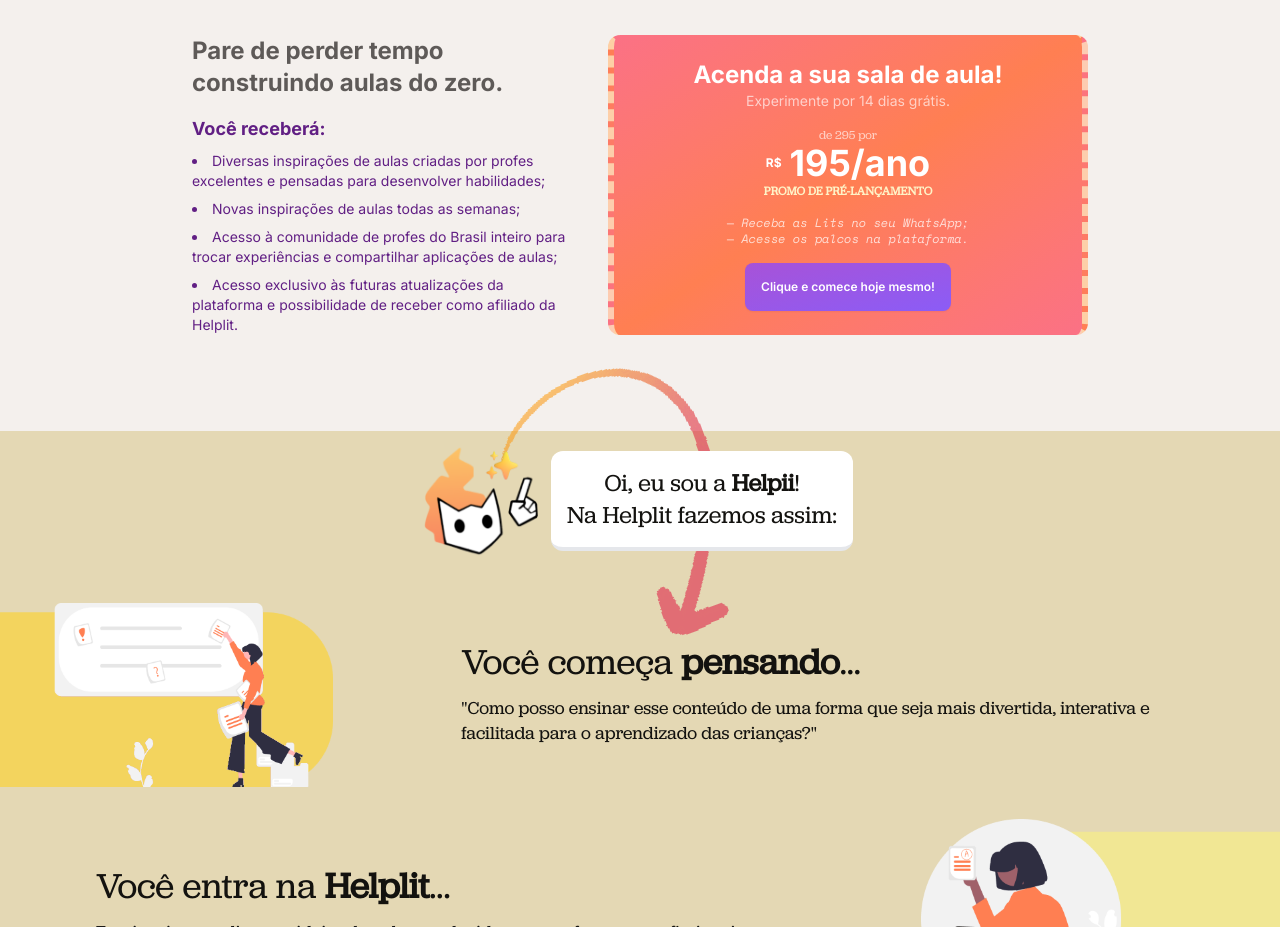
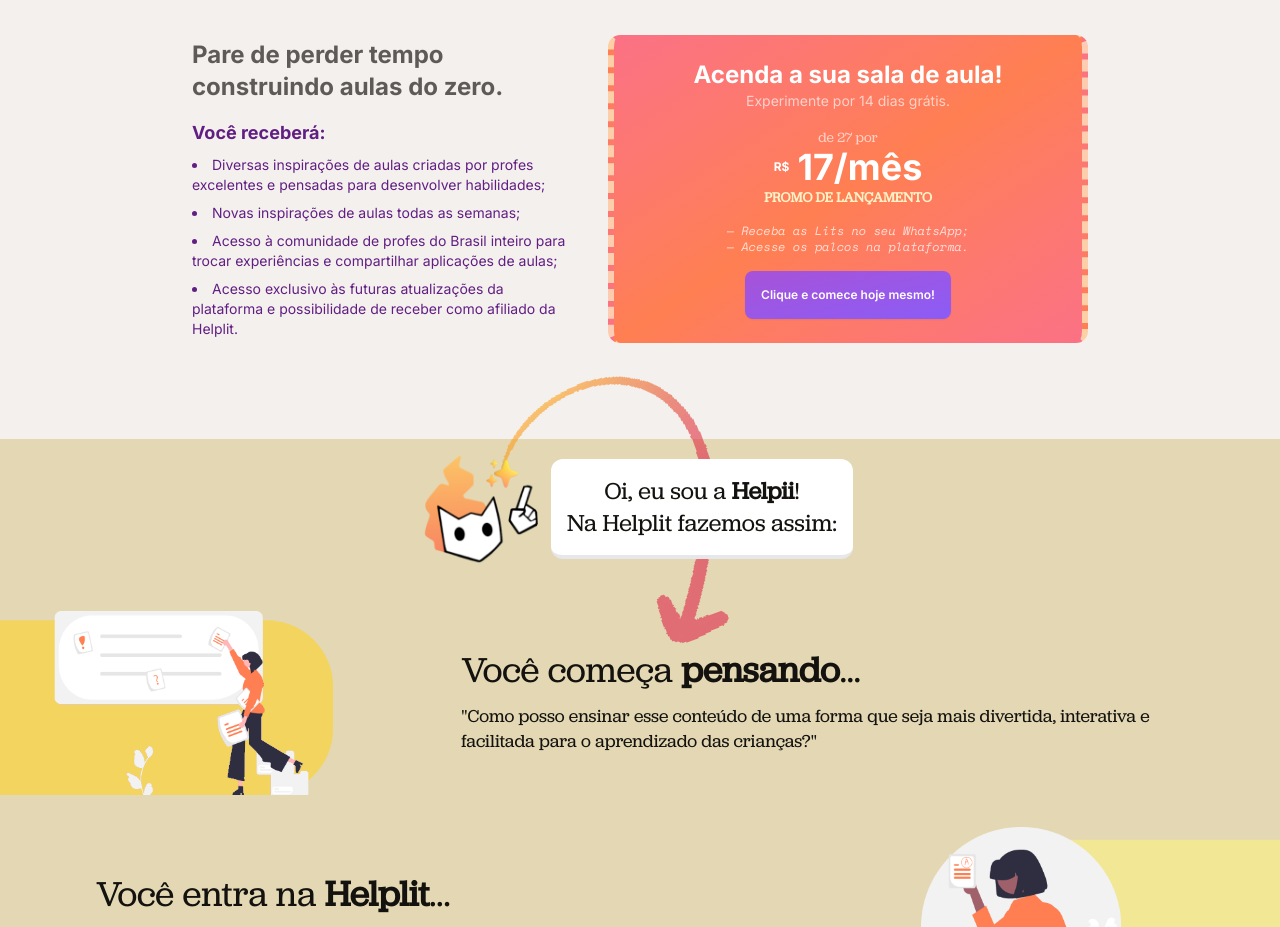
Before and after one commit to helpii/helplit.com, a Next.js app: page / in a window 1280 px wide. Shown: the part 1660-2587 px from the top of the page. Built offline with nearby package versions, Linux system fonts and the light colour scheme; no server answers.

Commit message:
update pricing

```diff
--- a/components/custom/PricingCardEdu.tsx
+++ b/components/custom/PricingCardEdu.tsx
@@ -36,15 +36,15 @@
           <p className="text-white text-sm opacity-65">
             Experimente por 14 dias grátis.
           </p>
-          <p className="mt-4 opacity-65 font-jubilat text-xs">de 295 por</p>
+          <p className="mt-4 opacity-65 font-jubilat text-sm">de 27 por</p>
           <div className="flex flex-row justify-center items-center">
             <div className="text-4xl flex flex-col justify-center items-center">
               <div className="flex flex-row items-center font-bold">
                 <p className="text-xs mr-2 font-bold">R$</p>
-                <p>195/ano</p>
+                <p>17/mês</p>
               </div>
-              <span className="text-xs font-jubilat text-center text-amber-100 font-bold">
-                PROMO DE PRÉ-LANÇAMENTO
+              <span className="text-sm font-jubilat text-center text-amber-100 font-bold">
+                PROMO DE LANÇAMENTO
               </span>
               <div className="text-xs opacity-75 my-4 font-space_mono">
                 <p>— Receba as Lits no seu WhatsApp;</p>
```
